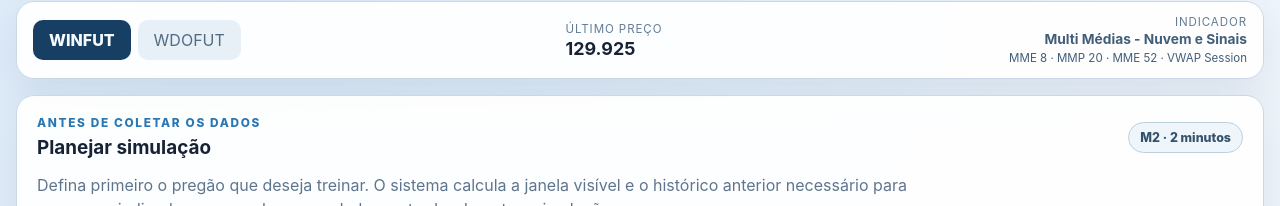
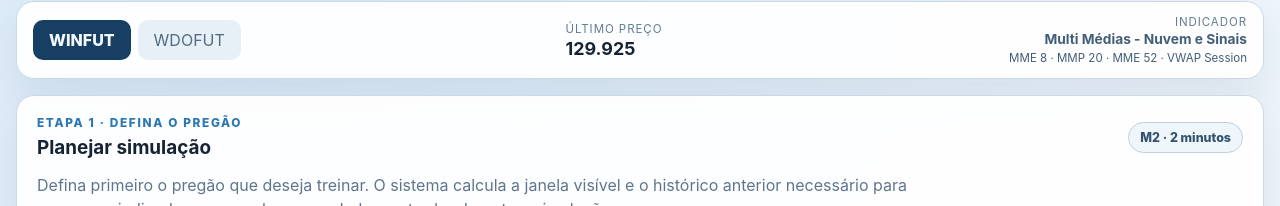
Before and after one commit to pablopcdossantos2-sys/simulador-de-trade, a React (Vite) app: page / in a window 1280 px wide. Shown: the part 134-340 px from the top of the page. Built offline with nearby package versions, Linux system fonts and the light colour scheme.

Commit message:
ui: number simulation planning step

```diff
--- a/src/components/SimulationPlanner.tsx
+++ b/src/components/SimulationPlanner.tsx
@@ -61,7 +61,7 @@ export function SimulationPlanner({
     <section className="simulation-planner card">
       <div className="section-heading">
         <div>
-          <p className="eyebrow">Antes de coletar os dados</p>
+          <p className="eyebrow">Etapa 1 · Defina o pregão</p>
           <h2>Planejar simulação</h2>
         </div>
         <span className="session-window">
```
